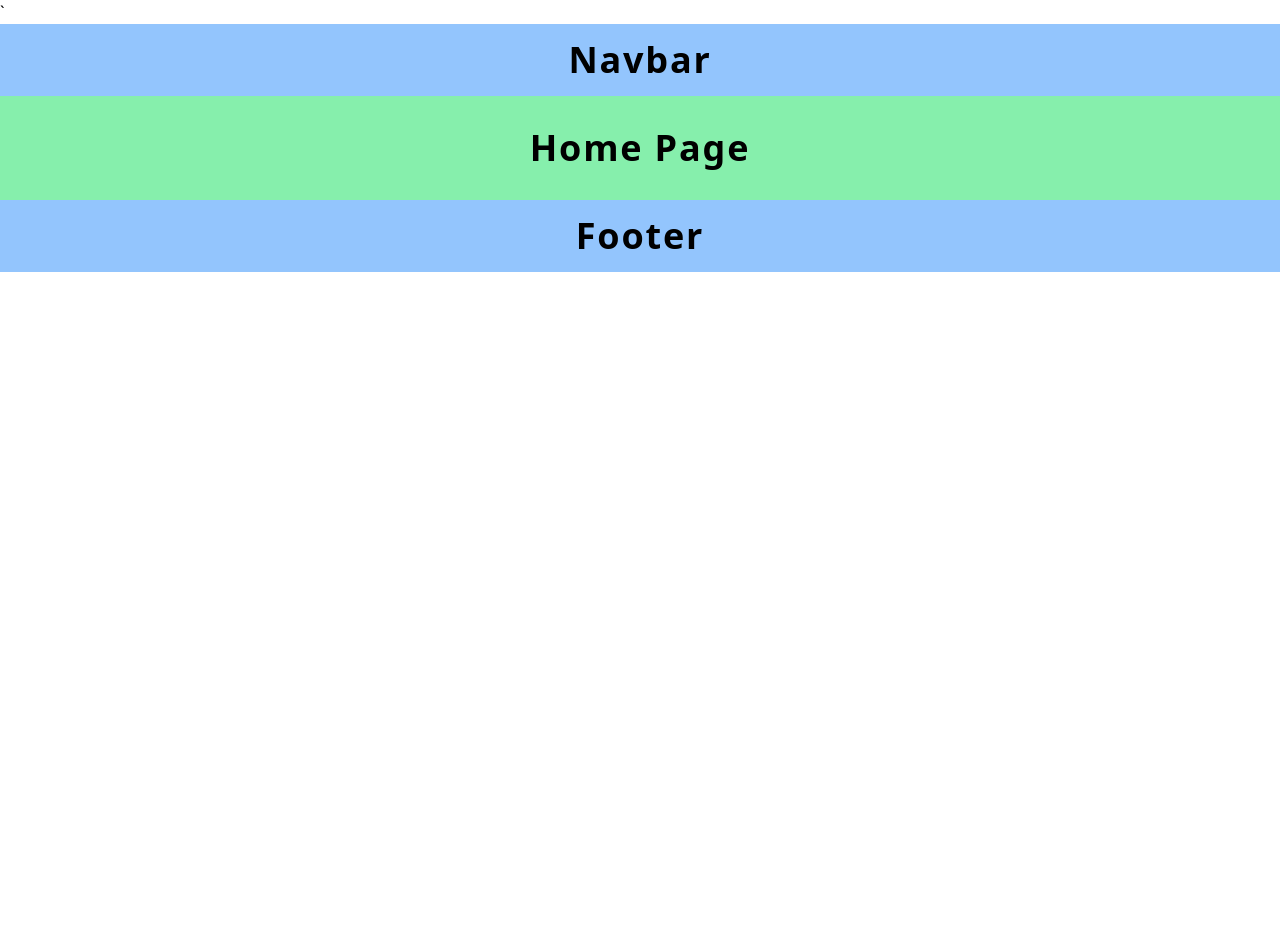
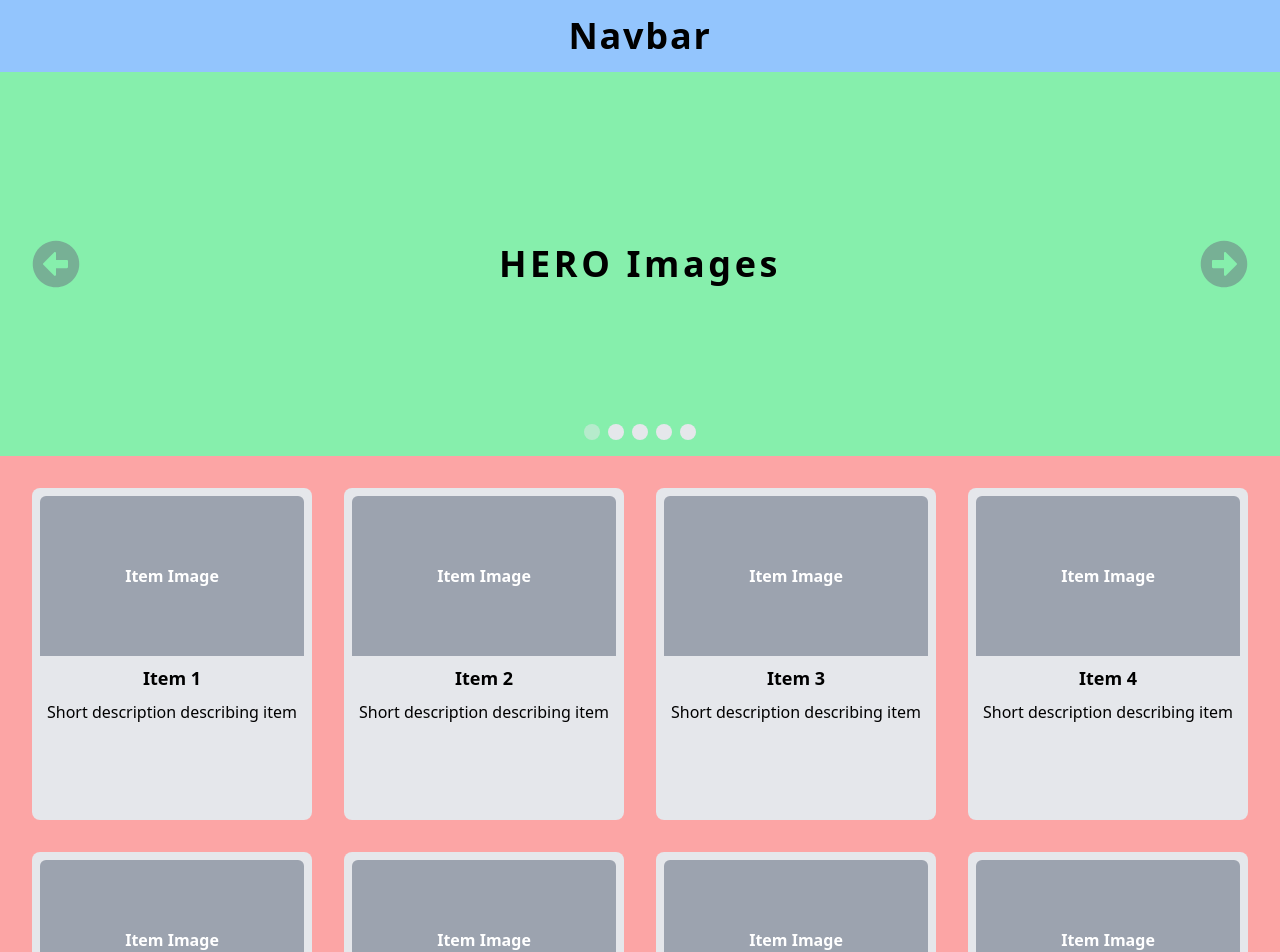
Before and after one commit to csutrick/Frontend-Clothing-Store, a React (Create React App) app: page / in a window 1280 px wide. Shown: the top 952 px of the page. Before the commit the page ends 800 px from the top, so only its background shows below. Built offline with nearby package versions, Linux system fonts and the light colour scheme.

Commit message:
Blocked out basic layout

```diff
--- a/package.json
+++ b/package.json
@@ -8,6 +8,7 @@
     "@testing-library/user-event": "^13.5.0",
     "react": "^18.2.0",
     "react-dom": "^18.2.0",
+    "react-icons": "^4.12.0",
     "react-router-dom": "^6.21.1",
     "react-scripts": "5.0.1",
     "web-vitals": "^2.1.4"
--- a/src/App.js
+++ b/src/App.js
@@ -8,7 +8,7 @@ import Footer from "./Components/Footer/index.js";
 function App() {
   return (
     <Router>
-`     <div className="">
+      <div className="">
         <Navbar />
           <Routes>
             <Route
--- a/src/Components/Footer/index.js
+++ b/src/Components/Footer/index.js
@@ -2,7 +2,7 @@ import React from "react";
 
 const Footer = () => {
     return (
-        <div className="bg-blue-300 w-full flex flex-row justify-center items-center py-4">
+        <div className="bg-blue-300 w-full flex flex-row justify-center items-center py-4 h-48">
             <h1 className="text-4xl font-bold text-black tracking-wider">Footer</h1>
         </div>
     )
--- /dev/null
+++ b/src/Components/Home/hero.js
@@ -0,0 +1,26 @@
+import React from "react";
+
+import { FaArrowAltCircleLeft, FaArrowAltCircleRight } from "react-icons/fa";
+
+const Hero = () => {
+    return (
+        <div className="bg-green-300 relative w-full flex flex-row justify-center items-center h-96">
+            <h1 className="text-4xl font-bold text-black tracking-widest">HERO Images</h1>
+
+            <div className='absolute bottom-4 flex flex-row'>
+                <div className='w-4 h-4 rounded-full bg-gray-200/50 mx-1'></div>
+                <div className='w-4 h-4 rounded-full bg-gray-200 mx-1'></div>
+                <div className='w-4 h-4 rounded-full bg-gray-200 mx-1'></div>
+                <div className='w-4 h-4 rounded-full bg-gray-200 mx-1'></div>
+                <div className='w-4 h-4 rounded-full bg-gray-200 mx-1'></div>
+            </div>
+
+            <FaArrowAltCircleLeft
+            className="absolute left-8 text-5xl text-gray-500/50 hover:text-gray-500"/>
+            <FaArrowAltCircleRight
+            className="absolute right-8 text-5xl text-gray-500/50 hover:text-gray-500"/>
+        </div>
+    )
+};
+
+export default Hero;
--- /dev/null
+++ b/src/Components/Home/itemContainer.js
@@ -0,0 +1,22 @@
+import React from "react";
+
+const ItemContainer = () => {
+    const numOfFakeDivs = 12; //REMOVE fake divs
+
+    return (
+        <div className="bg-red-300 p-8 grid grid-cols-4 gap-8">
+            {Array.from({ length: numOfFakeDivs }, (_, index) => (
+                <div key={index} className="flex flex-col items-center justify-start p-2
+                rounded-lg bg-gray-200">
+                    <div className="bg-gray-400 w-full h-40 rounded-t-md flex justify-center items-center">
+                        <h3 className="font-bold text-white">Item Image</h3>
+                    </div>
+                    <h3 className="my-2 text-lg font-bold">Item {index + 1}</h3>
+                    <p className="min-h-28">Short description describing item</p>
+                </div>
+            ))}
+        </div>
+    )
+};
+
+export default ItemContainer;
--- a/src/Pages/Home.js
+++ b/src/Pages/Home.js
@@ -1,9 +1,13 @@
 import React from "react";
+
+import Hero from "../Components/Home/hero.js";
+import ItemContainer from "../Components/Home/itemContainer.js";
 
 const Home = () => {
     return (
-        <div className="bg-green-300 w-full flex flex-row justify-center items-center py-8">
-            <h1 className="text-4xl font-bold text-black tracking-wider">Home Page</h1>
+        <div className="bg-green-300 w-full flex flex-col">
+            <Hero />
+            <ItemContainer />
         </div>
     )
 };
```
Also changed, not shown: 1 other file (tests, documents, lock files or other folders).
